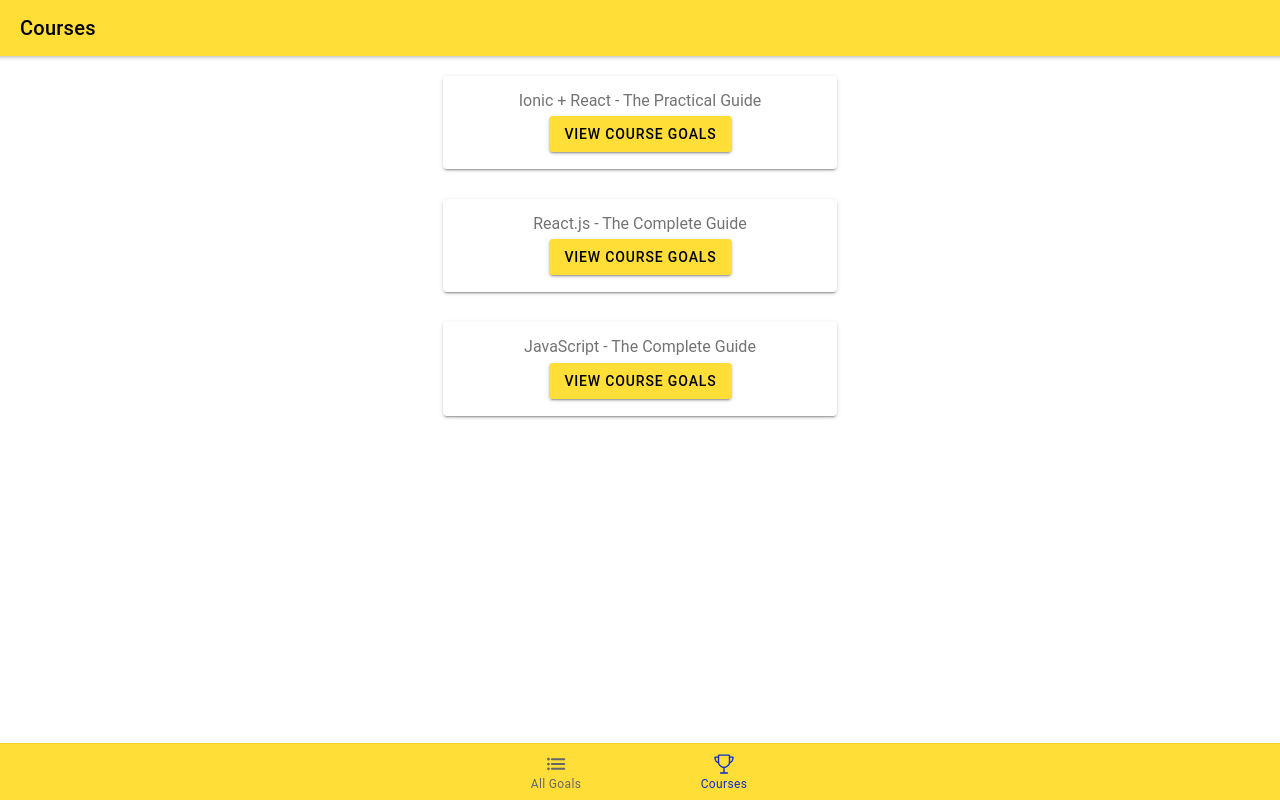
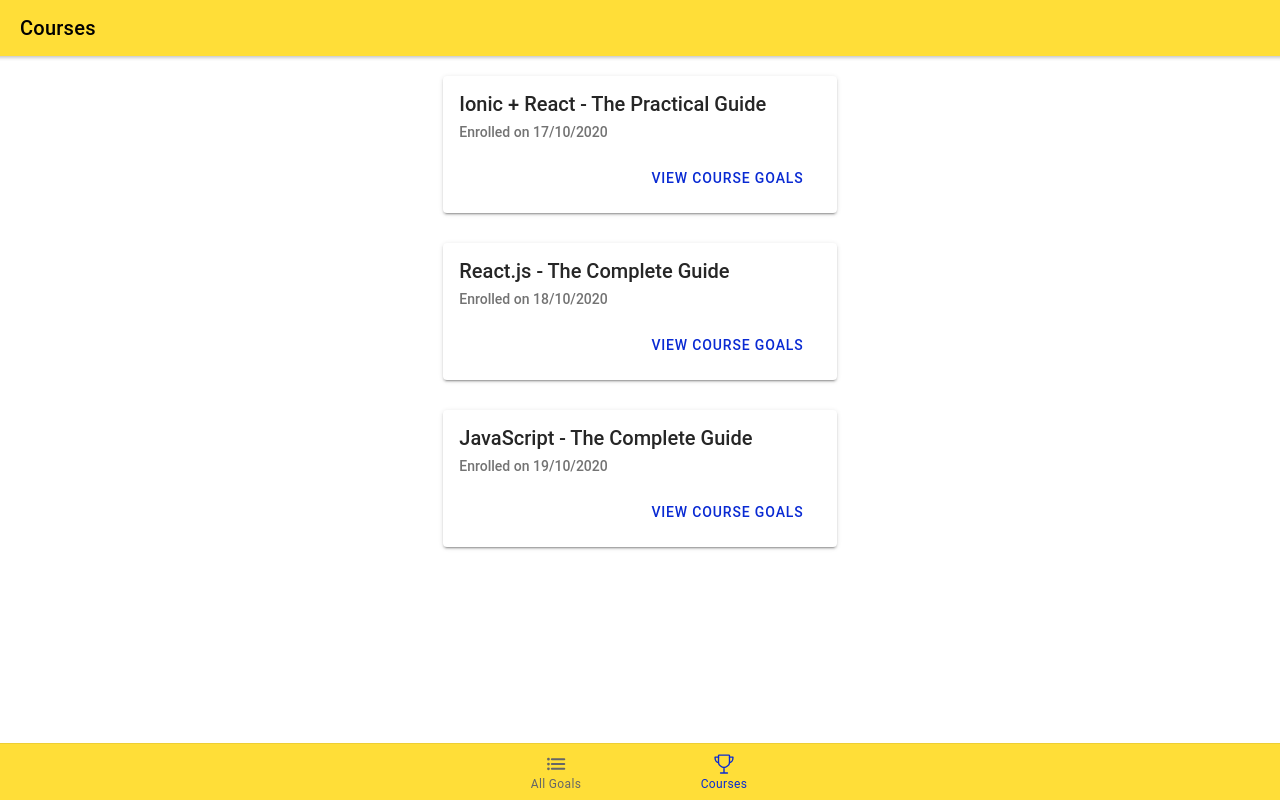
Before and after one commit to pgmckillop/max-project-2, a React (Create React App) app: page /courses/list in a window 1280 px wide. Built offline with nearby package versions, Linux system fonts and the light colour scheme.

Commit message:
SectionLecture 3 Add actions to items

```diff
--- a/src/App.tsx
+++ b/src/App.tsx
@@ -42,7 +42,6 @@
 import './theme/variables.css';
 import './theme/theme.css';
 
-
 // ! Create the component
 const App: React.FC = () => (
   <IonApp>
--- a/src/pages/CourseGoals.tsx
+++ b/src/pages/CourseGoals.tsx
@@ -6,9 +6,16 @@
   IonContent,
   IonPage,
   IonButtons,
-  IonBackButton
+  IonBackButton,
+  IonList,
+  IonItem,
+  IonLabel,
+  IonButton,
+  IonIcon
 } from '@ionic/react';
 import { useParams } from 'react-router-dom';
+
+import { create } from 'ionicons/icons';
 
 import { COURSE_DATA } from './Courses';
 
@@ -16,6 +23,15 @@
   const selectedCourseId = useParams<{ courseId: string }>().courseId;
 
   const selectedCourse = COURSE_DATA.find(c => c.id === selectedCourseId);
+
+  const deleteItemHandler = () => {
+    console.log('Deleted...');
+  };
+
+  const startEditGoalHandler = (event: React.MouseEvent) => {
+    event.stopPropagation();
+    console.log('Edited...');
+  };
 
   return (
     <IonPage>
@@ -30,7 +46,28 @@
         </IonToolbar>
       </IonHeader>
       <IonContent>
-        <h2>This works - course goals page!</h2>
+        {selectedCourse && (
+          <IonList>
+            {selectedCourse.goals.map(goal => (
+              <IonItem
+                key={goal.id}
+                lines="full"
+                button
+                onClick={deleteItemHandler}
+              >
+                <IonLabel>{goal.text}</IonLabel>
+                <IonButton
+                  fill="clear"
+                  color="dark"
+                  slot="end"
+                  onClick={startEditGoalHandler}
+                >
+                  <IonIcon slot="icon-only" icon={create} />
+                </IonButton>
+              </IonItem>
+            ))}
+          </IonList>
+        )}
       </IonContent>
     </IonPage>
   );
--- a/src/pages/Courses.tsx
+++ b/src/pages/Courses.tsx
@@ -10,14 +10,32 @@
   IonCol,
   IonCard,
   IonCardContent,
-  IonButton
+  IonButton,
+  IonCardHeader,
+  IonCardTitle,
+  IonCardSubtitle
 } from '@ionic/react';
 // import { useHistory } from 'react-router-dom';
 
 export const COURSE_DATA = [
-  { id: 'c1', title: 'Ionic + React - The Practical Guide' },
-  { id: 'c2', title: 'React.js - The Complete Guide' },
-  { id: 'c3', title: 'JavaScript - The Complete Guide' }
+  {
+    id: 'c1',
+    title: 'Ionic + React - The Practical Guide',
+    enrolled: new Date('10/17/2020'),
+    goals: [
+      {id: 'c1g1', text: 'Finish course 1!'},
+      {id: 'c1g2', text: 'Learn a lot in course 1'},
+    ] },
+  { id: 'c2', title: 'React.js - The Complete Guide', enrolled: new Date('10/18/2020'),
+    goals: [
+      {id: 'c2g1', text: 'Finish course 2!'},
+      {id: 'c2g2', text: 'Learn a lot in course 2'},
+    ]  },
+  { id: 'c3', title: 'JavaScript - The Complete Guide', enrolled: new Date('10/19/2020'),
+    goals: [
+      {id: 'c3g1', text: 'Finish course 3!'},
+      {id: 'c3g2', text: 'Learn a lot in course 3'},
+    ]  }
 ];
 
 const Courses: React.FC = () => {
@@ -40,11 +58,20 @@
             <IonRow key={course.id}>
               <IonCol size-md="4" offset-md="4">
                 <IonCard>
-                  <IonCardContent className="ion-text-center">
-                    <h2>{course.title}</h2>
-                    <IonButton routerLink={`/courses/${course.id}`}>
+                  <IonCardHeader>
+                    <IonCardTitle>
+                      {course.title}
+                    </IonCardTitle>
+                    <IonCardSubtitle>
+                      Enrolled on {course.enrolled.toLocaleDateString('en-GB', {year: 'numeric', month: '2-digit', day: '2-digit'})}
+                    </IonCardSubtitle>
+                  </IonCardHeader>
+                  <IonCardContent>
+                    <div className="ion-text-right">
+                      <IonButton fill="clear" color="secondary" routerLink={`/courses/${course.id}`}>
                       View Course Goals
                     </IonButton>
+                    </div>
                   </IonCardContent>
                 </IonCard>
               </IonCol>
```
